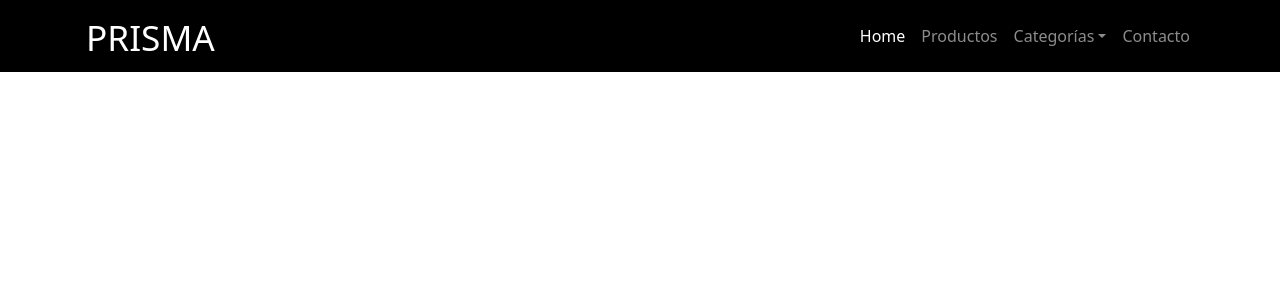
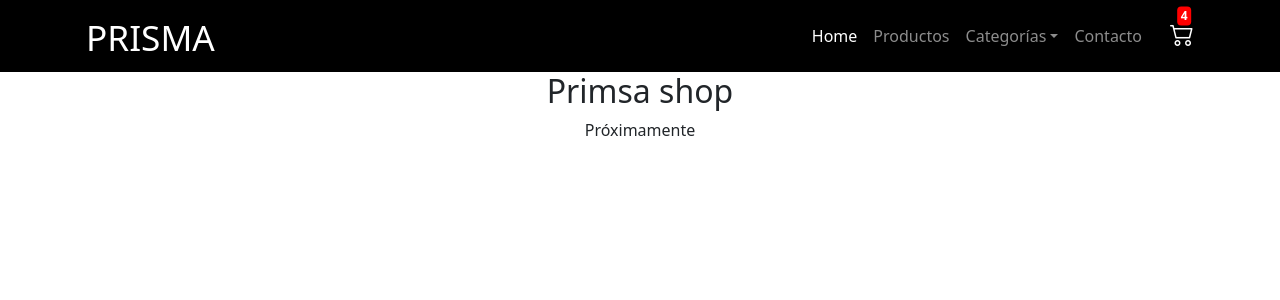
Before and after one commit to marcogiotto/prisma-coder, a React (Create React App) app: page / in a window 1280 px wide. Shown: the top 300 px of the page. Built offline with nearby package versions, Linux system fonts and the light colour scheme.

Commit message:
cartWidget + ItemListContainer

```diff
--- a/package.json
+++ b/package.json
@@ -7,6 +7,7 @@
     "@testing-library/react": "11.2.7",
     "@testing-library/user-event": "12.8.3",
     "bootstrap": "^5.1.0",
+    "bootstrap-icons": "^1.5.0",
     "react": "17.0.2",
     "react-dom": "17.0.2",
     "react-scripts": "4.0.3",
--- a/src/App.js
+++ b/src/App.js
@@ -1,11 +1,12 @@
 import './App.css';
-import NavBar from './components/NavBar';
+import NavBar from './components/NavBar/NavBar';
+import ItemListContainer from './components/items/ItemListContainer';
 
 function App() {
   return (
     <div className="App">
       <NavBar/>
-
+      <ItemListContainer titulo="Primsa shop" greeting="Próximamente"/>
     </div>
   );
 }
--- /dev/null
+++ b/src/components/NavBar/CartWidget.css
@@ -0,0 +1,36 @@
+.cartButton{
+    text-decoration: none;
+    color: white !important;
+    margin-left: 1.5em;
+    margin-top: 0.5erm;
+    position: absolute;
+    right: 1rem;
+    top: 0.5rem;
+
+
+}
+
+
+.cartButton i{
+    font-size: 1.5em;
+    order: 2;
+
+}
+
+.cartButton span{
+    position: absolute;
+    top: 0;
+    right: 0;
+    transform: translate(-20%,-50%);
+    background-color: red;
+    padding: 0.3em;
+
+}
+
+
+@media screen and(min-width: 991px){
+
+    .cartButton{
+        right: 0;
+    }
+}
--- /dev/null
+++ b/src/components/NavBar/CartWidget.js
@@ -0,0 +1,13 @@
+import './CartWidget.css';
+
+const CartWidget = () => {
+
+    return (
+
+              <a className="cartButton"  href=""><i  class="bi bi-cart2"></i> <span class="badge badge-primary">4</span></a>
+
+    )
+
+}
+
+export default CartWidget;
--- a/src/components/NavBar.css
+++ b/src/components/NavBar/NavBar.css
@@ -25,3 +25,7 @@ header{
     font-size: 2.2em;
 
 }
+
+.navbarNavDropdown{
+    order: 0;
+}
--- a/src/components/NavBar.js
+++ b/src/components/NavBar/NavBar.js
@@ -1,4 +1,7 @@
 import './NavBar.css';
+import CartWidget from './CartWidget';
+
+
 const NavBar = () => {
 
     return (
@@ -6,8 +9,9 @@ const NavBar = () => {
            <div className="container">
 
                 <a className="logo" href=""><h1>PRISMA</h1></a>
-                <nav className="navbar navbar-expand-lg navbar-dark">
-                       <button className="navbar-toggler ms-auto" type="button" data-bs-toggle="collapse" data-bs-target="#navbarNavDropdown" aria-controls="navbarNavDropdown" aria-expanded="false" aria-label="Toggle navigation">
+                <nav className="navbar navbar-expand-lg navbar-dark me-lg-5">
+
+                       <button className="navbar-toggler ms-auto me-5" type="button" data-bs-toggle="collapse" data-bs-target="#navbarNavDropdown" aria-controls="navbarNavDropdown" aria-expanded="false" aria-label="Toggle navigation">
                        <span className="navbar-toggler-icon"></span>
                        </button>
                        <div className="collapse navbar-collapse " id="navbarNavDropdown">
@@ -36,7 +40,10 @@ const NavBar = () => {
                        </ul>
                        </div>
 
+
                </nav>
+               <CartWidget/>
+
                 </div>
        </header>
     )
--- /dev/null
+++ b/src/components/items/ItemListContainer.js
@@ -0,0 +1,19 @@
+import { useState } from "react";
+
+const ItemListContainer = ({titulo,greeting}) => {
+
+    return (
+        <div className="container">
+            <div className="row">
+                <div className="col-sm-12">
+                    <h2>{titulo}</h2>
+                    <p>{greeting}</p>
+
+                </div>
+            </div>
+
+        </div>
+    )
+}
+
+export default ItemListContainer;
--- a/src/index.js
+++ b/src/index.js
@@ -5,7 +5,7 @@ import App from './App';
 import reportWebVitals from './reportWebVitals';
 import 'bootstrap/dist/css/bootstrap.css';
 import 'bootstrap/dist/js/bootstrap.bundle';
-
+import 'bootstrap-icons/font/bootstrap-icons.css';
 ReactDOM.render(
   <React.StrictMode>
     <App />
```
Also changed, not shown: 1 other file (tests, documents, lock files or other folders).
